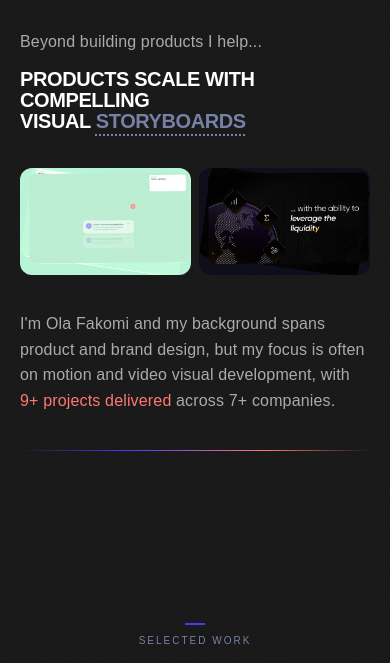
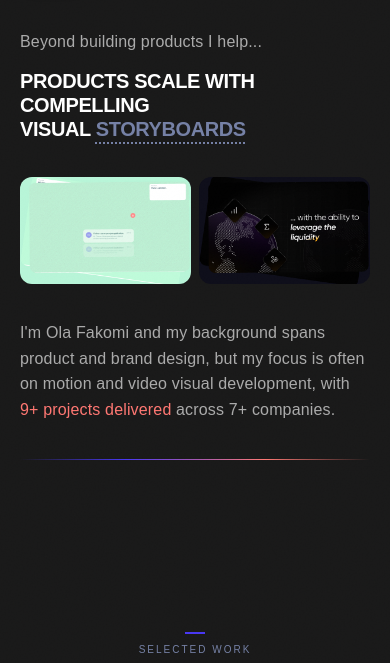
Before and after one commit to ola-fakomi/OlaFakomiFolio3, a website: page visual-design.html in a window 390 px wide. Shown: the part 181-844 px from the top of the page. Drawn offline with Linux system fonts and the light colour scheme; a web font is replaced by a local one.

Commit message:
Set mobile headline line-height to 1.2
Co-Authored-By: Claude Sonnet 4.6 <noreply@anthropic.com>

```diff
--- a/visual-design.html
+++ b/visual-design.html
@@ -749,7 +749,7 @@
     }
     @media (max-width: 640px) {
       .container { padding: 0 20px; }
-      .vd-hero-headline { font-size: 20px; }
+      .vd-hero-headline { font-size: 20px; line-height: 1.2; }
       .seq--2, .seq--3 { grid-template-columns: 1fr; }
       .seq--4 { grid-template-columns: 1fr 1fr; }
       .cs-video-row { grid-template-columns: 1fr; }
```
